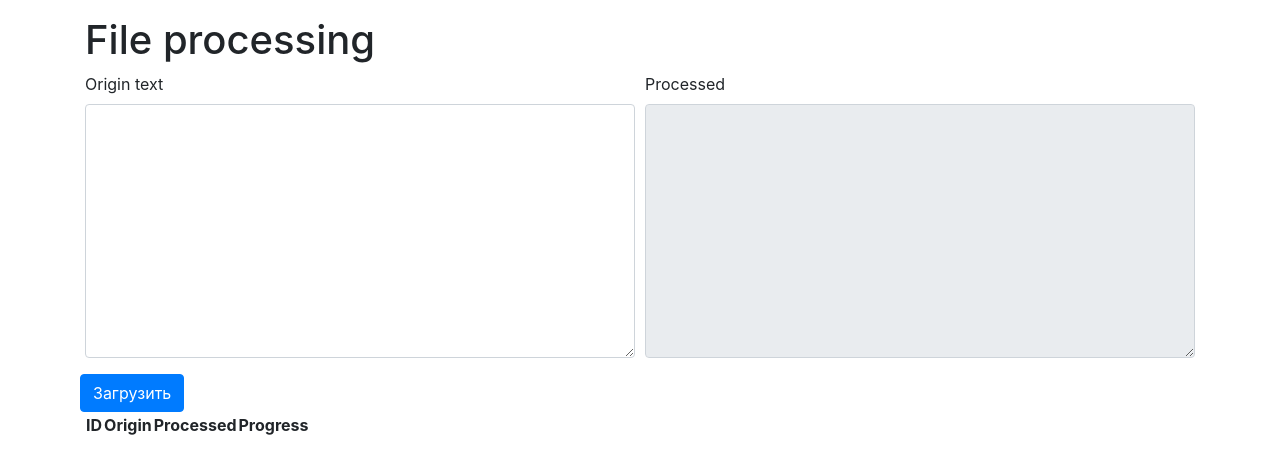
After one commit to 2la/KEKTEXT, a Django app: page /textbox-processing/ in a window 1280 px wide. The commit adds this page. Shown: the top 474 px of the page. Run offline with Django 3.2, Linux system fonts and the light colour scheme; data that the repository does not hold is empty; some libraries are stand-ins or nearby versions.

Commit message:
fixup! fixup! fixup! fixup! Added web interface prototype

```diff
--- a/document_processing/forms.py
+++ b/document_processing/forms.py
@@ -1,5 +1,5 @@
 from crispy_forms.helper import FormHelper
-from crispy_forms.layout import Submit
+from crispy_forms.layout import Layout, Submit, Row, Column
 from django import forms
 
 from document_processing.models import File
@@ -23,45 +23,26 @@ class MultipleFileUploadForm(forms.ModelForm):
 
     def save(self, *args, **kwargs):
         commit = kwargs.get('commit', True)
-
-        print(*self.files.getlist('origin_file'), sep='\n')
-
         self.instance.origin_file, *files = self.files.getlist('origin_file')
         first_file = super().save(*args, **kwargs)
-        print('KEK')
         other_files = [File(origin_file=file) for file in files]
         if commit:
             for file in other_files:
                 file.save()
-        print([first_file, *other_files])
         return [first_file, *other_files]
 
 
+class TextboxForm(forms.ModelForm):
+    processed = forms.CharField(widget=forms.Textarea(attrs={'readonly': True}), required=False)
 
-# class FileForm(forms.ModelForm):
-#     image = forms.ImageField(widget=forms.FileInput(attrs={'multiple': True}), required=True)
-#
-#     class Meta:
-#         model = File
-#         fields = ('file',)
-#
-#     def __init__(self, *args, **kwargs):
-#         super().__init__(*args, **kwargs)
-#         self.helper = FormHelper()
-#         self.helper.add_input(Submit('submit', 'Загрузить'))
-#
-#
-#     def save(self, *args, **kwargs):
-#         # multiple file upload
-#         # NB: does not respect 'commit' kwarg
-#         file_list = natsorted(self.files.getlist('{}-image'.format(self.prefix)), key=lambda file: file.name)
-#
-#         self.instance.image = file_list[0]
-#         for file in file_list[1:]:
-#             ProductImage.objects.create(
-#                 product=self.cleaned_data['product'],
-#                 image=file,
-#                 position=self.cleaned_data['position'],
-#             )
-#
-#         return super().save(*args, **kwargs)
+    class Meta:
+        model = File
+        fields = ('origin_text',)
+
+    def __init__(self, *args, **kwargs):
+        super().__init__(*args, **kwargs)
+        self.helper = FormHelper()
+        self.helper.layout = Layout(
+            Row(Column('origin_text'), Column('processed')),
+            Row(Submit('submit', 'Загрузить')),
+        )
--- a/document_processing/models.py
+++ b/document_processing/models.py
@@ -14,12 +14,15 @@ class File(models.Model):
     origin_file = models.FileField(upload_to='origins', null=True)
     origin_mime = models.CharField(max_length=120, blank=True, default='')
     origin_text = models.TextField(blank=True, default='')
-    processed_text = models.TextField(null=True)
+    processed_text = models.TextField(blank=True, default='')
     processed_file = models.FileField(upload_to='processed', null=True)
     progress = models.PositiveSmallIntegerField(default=0)
 
     @property
     def short_origin_name(self):
+        if self.input_type == self.InputTypes.TEXTBOX:
+            # return f'{self.origin_text[:50]}...'
+            return self.origin_text
         try:
             return self.origin_file.path.split('/')[-1]
         except ValueError:
@@ -27,7 +30,16 @@ class File(models.Model):
 
     @property
     def short_processed_name(self):
+        if self.input_type == self.InputTypes.TEXTBOX:
+            # return f'{self.processed_text[:50]}...'
+            return self.processed_text
         try:
             return self.processed_file.path.split('/')[-1]
         except ValueError:
             return ''
+
+
+class TextboxUnit(models.Model):
+    origin_text = models.TextField(max_length=2000)
+    processed_text = models.TextField(max_length=2000, blank=True, default='')
+    progress = models.PositiveSmallIntegerField(default=0)
--- a/document_processing/tasks.py
+++ b/document_processing/tasks.py
@@ -24,7 +24,10 @@ def get_output_field(file):
 
 
 def get_input_type(file):
-    mime = mimetypes.MimeTypes().guess_type(file.origin_file.path)[0] or ''
+    try:
+        mime = mimetypes.MimeTypes().guess_type(file.origin_file.path)[0] or ''
+    except ValueError:
+        return File.InputTypes.TEXTBOX
     if mime.startswith('image'):
         return File.InputTypes.IMAGE
     if mime.startswith('text'):
@@ -33,14 +36,17 @@ def get_input_type(file):
         return File.InputTypes.DOCX
     if file.short_origin_name.split('.')[1] == 'pdf':
         return File.InputTypes.PDF
-    return File.InputTypes.TEXTBOX
+    return ''
 
 
 @background
 def process_file(file_id):
     file = File.objects.get(pk=file_id)
     print(file)
-    origin_path = file.origin_file.path
+    try:
+        origin_path = file.origin_file.path
+    except ValueError:
+        origin_path = None
     file.input_type = get_input_type(file)
     print(file.input_type)
     file.progress += 10
--- a/document_processing/templates/document_processing/processed-file.html
+++ b/document_processing/templates/document_processing/file_processing.html
@@ -3,11 +3,9 @@
 
 {% block content %}
 <main class="container mt-3">
+    <h1>File processing</h1>
     <div>{% crispy form %}</div>
-
-
     <div>
-        <h1>KEK</h1>
         <table>
             <thead>
             <tr>
--- /dev/null
+++ b/document_processing/templates/document_processing/textbox_processing.html
@@ -0,0 +1,69 @@
+{% extends 'document_processing/base.html' %}
+{% load crispy_forms_tags %}
+
+{% block content %}
+<main class="container mt-3">
+    <h1>File processing</h1>
+    <div>{% crispy form %}</div>
+    <div>
+        <table>
+            <thead>
+            <tr>
+                <th>ID</th>
+                <th>Origin</th>
+                <th>Processed</th>
+                <th>Progress</th>
+            </tr>
+            </thead>
+            <tbody>
+            {% for file in files %}
+            <tr class="processing-info" data-file-id="{{file.id}}">
+                <td name="id">{{file.id}}</td>
+                <td name="origin"><a href="file.origin_file.url">{{file.short_origin_name}}</a></td>
+                <td name="processed"><a href="file.origin_file.url">{{file.short_processed_name}}</a></td>
+                <td name="progress"><progress class="progress progress-success" value="{{file.progress}}" max="100"></progress>
+    </td>
+            </tr>
+            {% endfor %}
+            </tbody>
+        </table>
+    </div>
+
+</main>
+{% endblock %}
+
+
+{% block scripts %}
+<script>
+  $(document).ready(
+      function() {
+          $(".processing-info").each(
+              function(){
+                  let polling = setInterval(
+                      async () => {
+                          let current_value = parseInt($( this ).children('td[name="progress"]').children('progress')[0].getAttribute("value"));
+                          if (current_value === 100) {
+                              clearInterval(polling);
+                              return;
+                          }
+                          let response = await fetch("/progress/" + $( this ).attr("data-file-id"));
+                          if (!response.ok){
+                              return;
+                          }
+                          let json = await response.json();
+                          if (current_value < json.progress){
+                              $( this ).children('td[name="progress"]').children('progress')[0].setAttribute("value", json.progress);
+                              $( this ).children('td[name="processed"]').children('a')[0].setAttribute("href", json.processed_url);
+                              $( this ).children('td[name="processed"]').children('a')[0].textContent = json.processed_name;
+                          }
+
+
+                      }, 250
+                  );
+              }
+          );
+      }
+  );
+
+</script>
+{% endblock scripts %}
--- a/document_processing/urls.py
+++ b/document_processing/urls.py
@@ -4,7 +4,7 @@ from document_processing import views
 app_name = 'document_processing'
 
 urlpatterns = [
-    path('', views.MultipleFileUploadView.as_view(), name='load_file'),
-    path('processed-files/', views.Processed.as_view(), name='processed_file'),
+    path('textbox-processing/', views.TextboxProcessingView.as_view(), name='textbox_processing'),
+    path('processed-files/', views.FileProcessingView.as_view(), name='processed_file'),
     path('progress/<int:pk>', views.get_file_progress, name='get_file_progress'),
 ]
--- a/document_processing/views.py
+++ b/document_processing/views.py
@@ -1,40 +1,52 @@
 import json
 
 from django.http import HttpResponse
-from django.urls import reverse
-from django.views import View
-from django.views.generic import CreateView, DetailView, ListView
+from django.views.generic import CreateView, ListView
 
-from document_processing.forms import MultipleFileUploadForm
-from document_processing.models import File
+from document_processing.forms import MultipleFileUploadForm, TextboxForm
+from document_processing.models import File, TextboxUnit
 from document_processing.tasks import process_file
 
 
-class MultipleFileUploadView(CreateView):
-    form_class = MultipleFileUploadForm
-    template_name = 'document_processing/upload-files.html'
+# class MultipleFileUploadView(CreateView):
+#     form_class = MultipleFileUploadForm
+#     template_name = 'document_processing/upload-files.html'
+#
+#     def get_success_url(self):
+#         return '/'
+#
+#     def form_valid(self, form):
+#         print('FORM IS VALID')
+#         result = super().form_valid(form)
+#         for file in self.object:
+#             process_file(file_id=file.pk)
+#         print('FILE SENT TO PROCESSING')
+#         return result
+
+
+class TextboxProcessingView(CreateView, ListView):
+    model = File
+    form_class = TextboxForm
+    template_name = 'document_processing/textbox_processing.html'
+    context_object_name = 'files'
+    object_list = None
 
     def get_success_url(self):
-        return '/'
+        return self.request.path
+
+    def get_queryset(self):
+        return File.objects.filter(input_type=File.InputTypes.TEXTBOX).order_by('-pk')
 
     def form_valid(self, form):
-        print('FORM IS VALID')
         result = super().form_valid(form)
-        for file in self.object:
-            process_file(file_id=file.pk)
-        print('FILE SENT TO PROCESSING')
+        process_file(file_id=self.object.pk)
         return result
 
 
-# class ProcessedFile(DetailView):
-#     model = File
-#     template_name = 'document_processing/processed-file.html'
-
-
-class Processed(CreateView, ListView):
+class FileProcessingView(CreateView, ListView):
     model = File
     form_class = MultipleFileUploadForm
-    template_name = 'document_processing/processed-file.html'
+    template_name = 'document_processing/file_processing.html'
     context_object_name = 'files'
 
     def get_success_url(self):
@@ -44,17 +56,14 @@ class Processed(CreateView, ListView):
         return File.objects.all().order_by('-pk')
 
     def form_valid(self, form):
-        print('FORM IS VALID')
         result = super().form_valid(form)
         for file in self.object:
             process_file(file_id=file.pk)
-        print('FILE SENT TO PROCESSING')
         return result
 
 
 def get_file_progress(request, pk):
     file = File.objects.get(pk=pk)
-    print(file.progress)
     try:
         processed_url = file.processed_file.url
     except ValueError:
```
Also changed, not shown: document_processing/migrations/0006_auto_20201129_0222.py (added), document_processing/migrations/0007_auto_20201129_0244.py (added).
